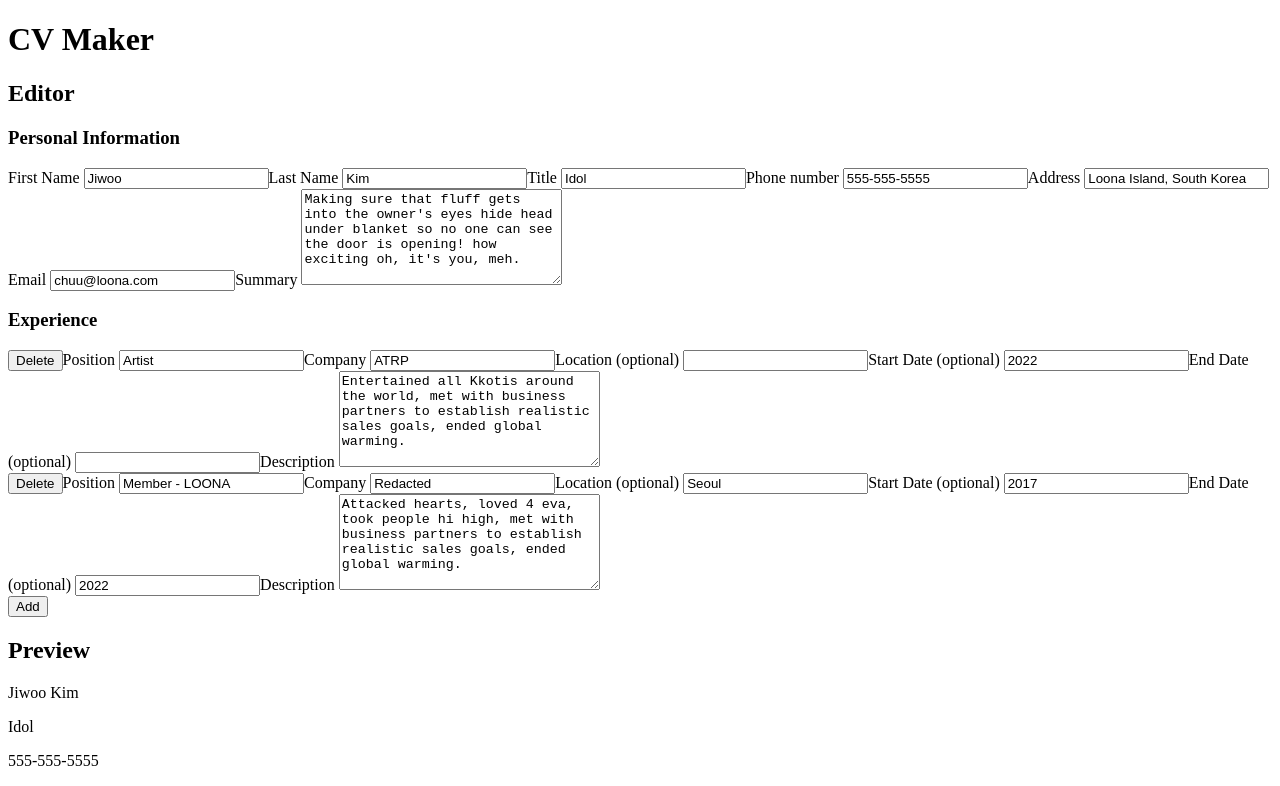
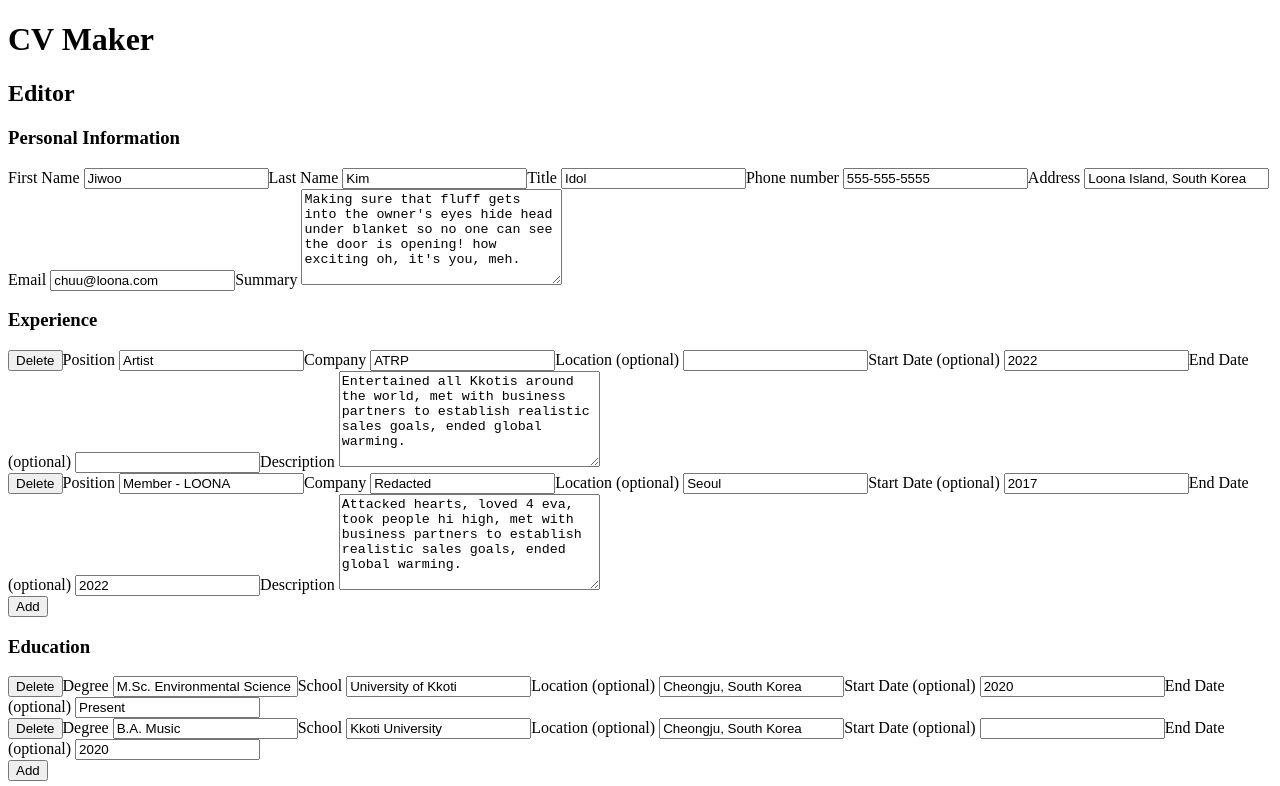
Before and after one commit to beaesq/cv-maker, a React (Vite) app: page / in a window 1280 px wide. Shown: the top 786 px of the page. Built offline with nearby package versions, Linux system fonts and the light colour scheme.

Commit message:
Add education editor with add and delete buttons

```diff
--- a/src/components/Editor.jsx
+++ b/src/components/Editor.jsx
@@ -1,3 +1,4 @@
+import EducationSection from "./EducationSection";
 import ExperienceSection from "./ExperienceSection";
 import PersonalInfoSection from "./PersonalInfoSection";
 import PropTypes from "prop-types";
@@ -10,6 +11,8 @@ export default function Editor({ person, setPerson }) {
       <PersonalInfoSection person={person} setPerson={setPerson} />
       <h3>Experience</h3>
       <ExperienceSection person={person} setPerson={setPerson} />
+      <h3>Education</h3>
+      <EducationSection person={person} setPerson={setPerson} />
     </div>
   );
 }
--- /dev/null
+++ b/src/components/EducationSection.jsx
@@ -0,0 +1,104 @@
+import PropTypes from "prop-types";
+import Input from "./Input";
+import { v4 as uuidv4 } from "uuid";
+
+function Education({ edu, index, setEdu }) {
+  function handleDegreeChange(e) {
+    setEdu({ ...edu, degree: e.target.value }, index);
+  }
+
+  function handleSchoolChange(e) {
+    setEdu({ ...edu, school: e.target.value }, index);
+  }
+
+  function handleLocationChange(e) {
+    setEdu({ ...edu, location: e.target.value }, index);
+  }
+
+  function handleStartChange(e) {
+    setEdu({ ...edu, start: e.target.value }, index);
+  }
+
+  function handleEndChange(e) {
+    setEdu({ ...edu, end: e.target.value }, index);
+  }
+
+  return (
+    <>
+      <Input label="Degree" value={edu.degree} onChange={handleDegreeChange} />
+      <Input label="School" value={edu.school} onChange={handleSchoolChange} />
+      <Input
+        label="Location (optional)"
+        value={edu.location}
+        onChange={handleLocationChange}
+      />
+      <Input
+        label="Start Date (optional)"
+        value={edu.start}
+        onChange={handleStartChange}
+      />
+      <Input
+        label="End Date (optional)"
+        value={edu.end}
+        onChange={handleEndChange}
+      />
+    </>
+  );
+}
+
+export default function EducationSection({ person, setPerson }) {
+  function setEdu(newEdu, index) {
+    const newEducation = person.education.slice();
+    newEducation[index] = newEdu;
+    setPerson({ ...person, education: newEducation });
+  }
+
+  function addEdu() {
+    const id = uuidv4();
+    const newEdu = {
+      id: id,
+      degree: "B.S. Underwater Basket Weaving",
+      school: "New University",
+      location: "Location",
+      start: "Year",
+      end: "Year",
+    };
+
+    const newEducation = person.education.slice();
+    newEducation.push(newEdu);
+    setPerson({ ...person, education: newEducation });
+  }
+
+  function removeEdu(index) {
+    const newEducation = person.education.slice();
+    newEducation.splice(index, 1);
+    setPerson({ ...person, education: newEducation });
+  }
+
+  return (
+    <form className="education">
+      {person.education.map((edu, index) => (
+        <section key={edu.id}>
+          <button type="button" onClick={() => removeEdu(index)}>
+            Delete
+          </button>
+          <Education edu={edu} index={index} setEdu={setEdu} />
+        </section>
+      ))}
+      <button type="button" onClick={addEdu}>
+        Add
+      </button>
+    </form>
+  );
+}
+
+EducationSection.propTypes = {
+  person: PropTypes.object,
+  setPerson: PropTypes.func,
+};
+
+Education.propTypes = {
+  edu: PropTypes.object,
+  index: PropTypes.number,
+  setEdu: PropTypes.func,
+};
```
